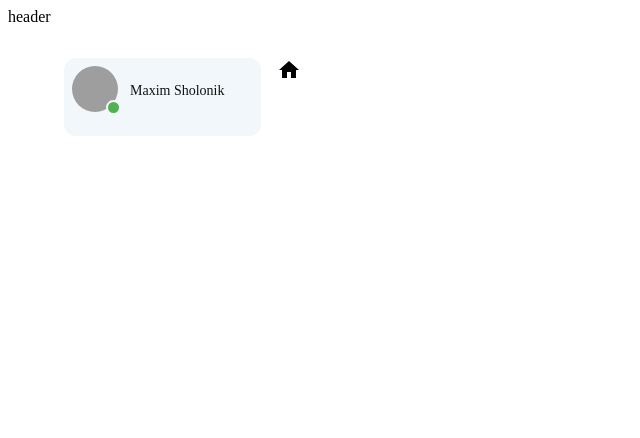
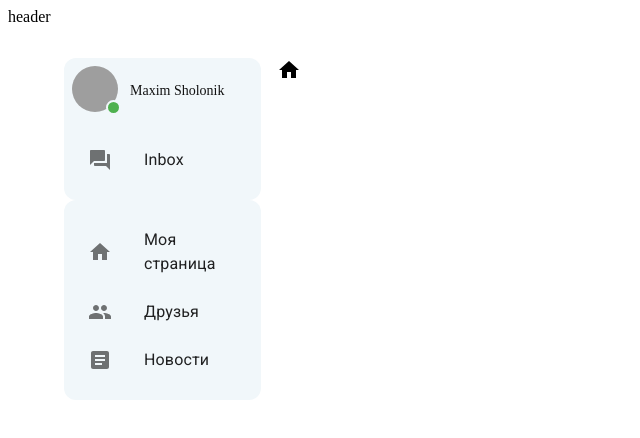
Before and after one commit to makcsholonik/social_network, a React (Create React App) app: page / in a window 1280 px wide. Shown: the top 438 px of the page, without its empty margins (0-640 px from the left). Built offline with nearby package versions, Linux system fonts and the light colour scheme; grey boxes are pictures that could not be loaded.

Commit message:
Menu + dataMenu

```diff
--- a/src/components/layout/sidebar/Menu.tsx
+++ b/src/components/layout/sidebar/Menu.tsx
@@ -0,0 +1,30 @@
+import React from 'react';
+import { Card, ListItem, ListItemButton } from '@mui/material';
+import { List, ListItemIcon, ListItemText } from '@material-ui/core';
+import { menu } from './dataMenu';
+
+export const Menu = () => {
+	return (
+		<Card
+			variant={ 'outlined' }
+			sx={ {
+				padding : 1,
+				backgroundColor : '#F1F7FA',
+				border : 'none',
+				borderRadius : 3
+			} }>
+			<List>
+				{ menu.map ( item => (
+					<ListItem disablePadding>
+						<ListItemButton>
+							<ListItemIcon>
+								<item.icons/>
+							</ListItemIcon>
+							<ListItemText primary={ item.title }/>
+						</ListItemButton>
+					</ListItem>
+				) ) }
+			</List>
+		</Card>
+	);
+};
--- a/src/components/layout/sidebar/Sidebar.tsx
+++ b/src/components/layout/sidebar/Sidebar.tsx
@@ -1,9 +1,13 @@
 import React, { FC } from 'react';
+import { Menu } from './Menu';
 import { UserItems } from './UserItems';
 
 
 export const Sidebar : FC = () => {
 	return (
-		<UserItems/>
+		<>
+			<UserItems/>
+			<Menu/>
+		</>
 	);
 };
--- a/src/components/layout/sidebar/UserItems.tsx
+++ b/src/components/layout/sidebar/UserItems.tsx
@@ -1,8 +1,11 @@
 import React, { FC } from 'react';
 import { Link } from 'react-router-dom';
-import { Avatar, Box, Card } from '@mui/material';
+import { Avatar, Box, Card, ListItem, ListItemButton } from '@mui/material';
+import { List, ListItemIcon, ListItemText } from '@material-ui/core';
+import { QuestionAnswer } from '@mui/icons-material';
 
 export const UserItems : FC = () => {
+
 	return (
 		<Card
 			variant={ 'outlined' }
@@ -50,6 +53,16 @@ export const UserItems : FC = () => {
 				</Box>
 				<span style={ { fontSize : 14 } }>Maxim Sholonik</span>
 			</Link>
+			<List>
+				<ListItem disablePadding>
+					<ListItemButton>
+						<ListItemIcon>
+							<QuestionAnswer/>
+						</ListItemIcon>
+						<ListItemText primary="Inbox"/>
+					</ListItemButton>
+				</ListItem>
+			</List>
 		</Card>
 	);
 };
```
Also changed, not shown: 1 other file (tests, documents, lock files or other folders).
